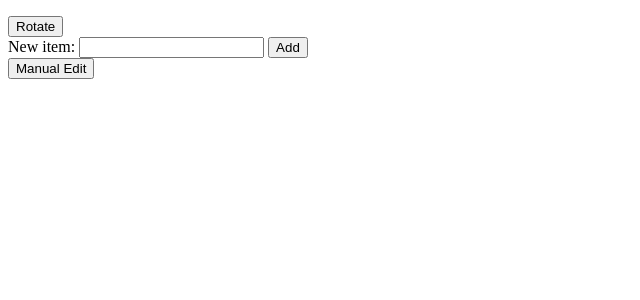
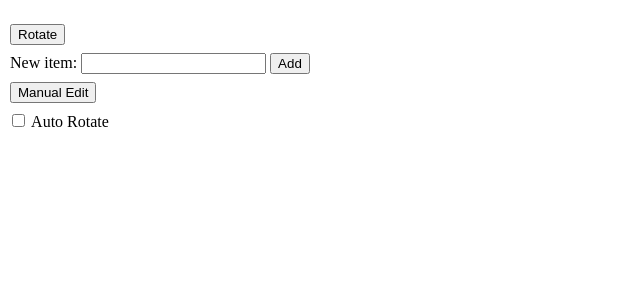
Before and after one commit to MoperMop/turn-tracker, a React (Vite) app: page / in a window 1280 px wide. Shown: the top 300 px of the page, without its empty margins (0-640 px from the left). Built offline with nearby package versions, Linux system fonts and the light colour scheme.

Commit message:
added auto rotate feature

```diff
--- /dev/null
+++ b/src/App.css
@@ -0,0 +1,8 @@
+fieldset {
+  border: none;
+  padding: 0;
+}
+
+div {
+  margin-block-start: 0.5em;
+}
--- a/src/App.tsx
+++ b/src/App.tsx
@@ -1,4 +1,5 @@
 import { useEffect, useState, useRef } from "react";
+import "./App.css";
 
 export default function App() {
   return <TurnTracker />;
@@ -15,8 +16,21 @@ function newItem(name: string): Item {
 type Item = [string, number]
 
 
-const savedRotation = (localStorage.getItem("rotation") as string)?.split("\n")
+const savedRotation = localStorage.getItem("rotation")?.split("\n")
   .map(item => newItem(item)) ?? [];
+
+const savedAutoRotate = localStorage.getItem("autoRotate") !== null;
+if (savedAutoRotate) {
+  const daysPassed = Math.floor(
+    (Date.now() - Number.parseInt(localStorage.autoRotate, 36)) / 86400000
+  );
+
+  const moving = savedRotation.splice(0, daysPassed % (savedRotation.length));
+  savedRotation.push(...moving);
+
+
+  localStorage.autoRotate = Date.now().toString(36);
+}
 
 
 function TurnTracker() {
@@ -43,13 +57,23 @@ function TurnTracker() {
   }
 
 
+  const [autoRotate, setAutoRotate] = useState(savedAutoRotate);
+  useEffect(() => {
+    if (autoRotate) localStorage.autoRotate = Date.now().toString(36);
+    else localStorage.removeItem("autoRotate");
+  }, [autoRotate]);
+
+
   return <>
     <ol>
       {rotation.map(([val, key]) => <ListItem val={val} key={key} />)}
     </ol>
 
 
+    <fieldset disabled={autoRotate}>
+      <div>
         <button onClick={rotate}>Rotate</button>
+      </div>
 
       <div>
         <label>New item:&nbsp;
@@ -63,6 +87,15 @@ function TurnTracker() {
         <button onClick={addNewItem}>Add</button>
       </div>
       <ManualEdit rotation={convertRotation()} setRotation={setRotation} />
+    </fieldset>
+
+    <div>
+      <label><input
+        type="checkbox"
+        checked={autoRotate}
+        onChange={e => setAutoRotate(e.target.checked)}
+      /> Auto Rotate</label>
+    </div>
   </>;
 }
 function ListItem({ val }: { val: string }) {
--- a/vite.config.ts
+++ b/vite.config.ts
@@ -4,5 +4,5 @@ import react from '@vitejs/plugin-react'
 // https://vite.dev/config/
 export default defineConfig({
   plugins: [react()],
-  base: "turn-tracker",
+  base: "/turn-tracker",
 })
```
Lines whose indentation alone changed are shown as unchanged.
